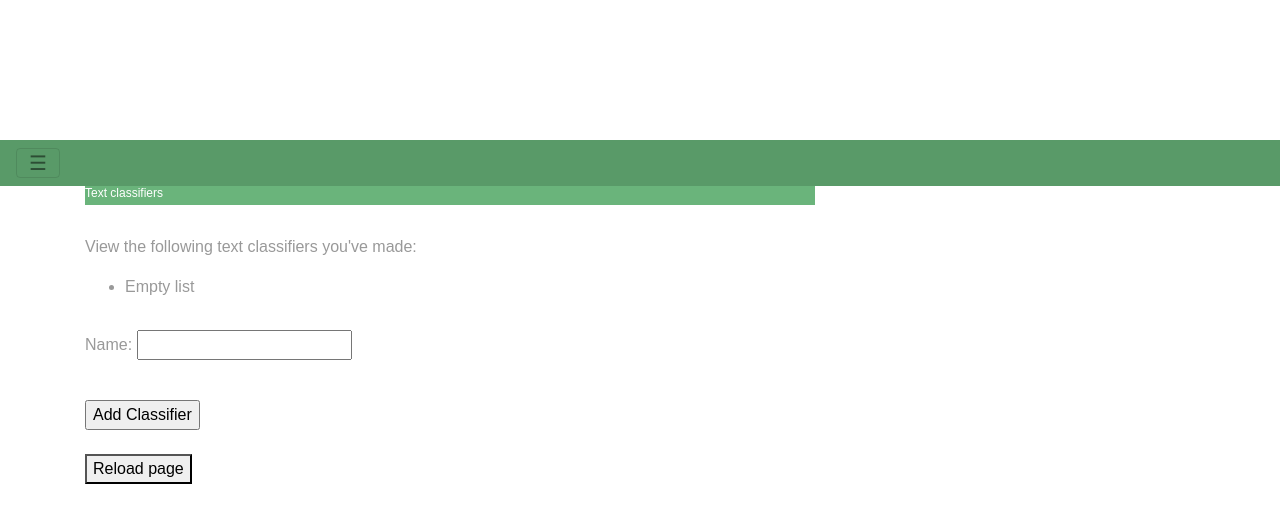
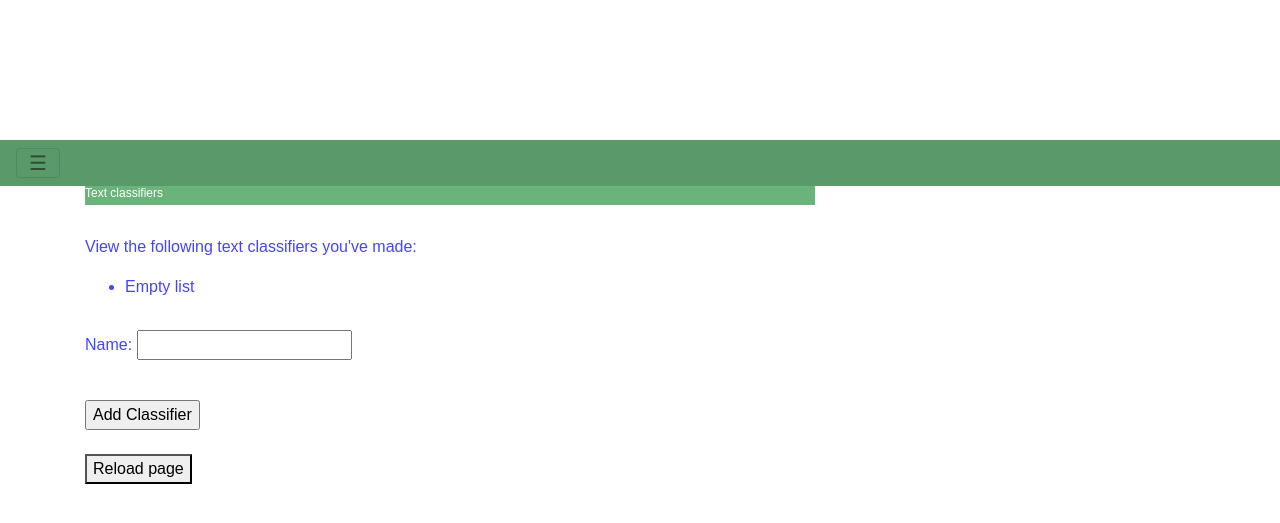
Before and after one commit to text-classifier-django/text-classifier-django, a Django app: page /profile/ in a window 1280 px wide. Shown: the top 523 px of the page. Run offline with Django 3.2, Linux system fonts and the light colour scheme; the visitor is signed in with stand-in values (Sample User, id 1); data that the repository does not hold is empty; some libraries are stand-ins or nearby versions.

Commit message:
More CSS

```diff
--- a/bananasorter/static/css/main.css
+++ b/bananasorter/static/css/main.css
@@ -182,6 +182,11 @@ PAGE: ABOUT
 COLORS
 ****************************/
 
+#content {
+    background-color: #fff;
+    color: #44f;
+}
+
 /* site body */
 body {
     background-color: #fff;
--- a/bananasorter/templates/bananasorter/base.html
+++ b/bananasorter/templates/bananasorter/base.html
@@ -11,6 +11,7 @@
     <title>{% block title %} BANANAS {% endblock%}</title>
     <!-- Bootstrap CSS -->
     <link rel="stylesheet" href="https://maxcdn.bootstrapcdn.com/bootstrap/4.0.0-alpha.2/css/bootstrap.min.css" integrity="sha384-y3tfxAZXuh4HwSYylfB+J125MxIs6mR5FOHamPBG064zB+AFeWH94NdvaCBm8qnd" crossorigin="anonymous">
+    <!-- Additional CSS -->
     <link rel="stylesheet" type="text/css" href="{% static 'css/normalize.css' %}" />
     <link rel="stylesheet" type="text/css" href="{% static 'css/main.css' %}" />
     <style>
--- a/bananasorter/templates/bananasorter/profile.html
+++ b/bananasorter/templates/bananasorter/profile.html
@@ -1,20 +1,7 @@
 {% extends 'bananasorter/base.html' %}
 
+{% block title %} Profile: {{ user }} {% endblock%}
 
-<!DOCTYPE html>
-<html>
-<!-- {% load static from staticfiles %} -->
-
-
-    <head>
-        <meta charset="utf-8">
-        {% block title %} Profile: {{ user }} {% endblock%}
-        <!-- <title>Profile: {{ user }}</title> -->
-        <noscript>
-            <meta http-equiv="refresh" content="60">
-        </noscript>
-    </head>
-    <body>
 {% block content %}
 <header>
     <h2>Text classifiers</h2>
@@ -49,5 +36,18 @@
         location.reload();
 </script>
 {% endblock %}
+
+<!-- <!DOCTYPE html>
+<html>
+{% load static from staticfiles %}
+
+    <head>
+        <meta charset="utf-8">
+        <title>Profile: {{ user }}</title>
+        <noscript>
+            <meta http-equiv="refresh" content="60">
+        </noscript>
+    </head>
+    <body>
     </body>
-</html>
+</html> -->
```
Lines whose indentation alone changed are shown as unchanged.
